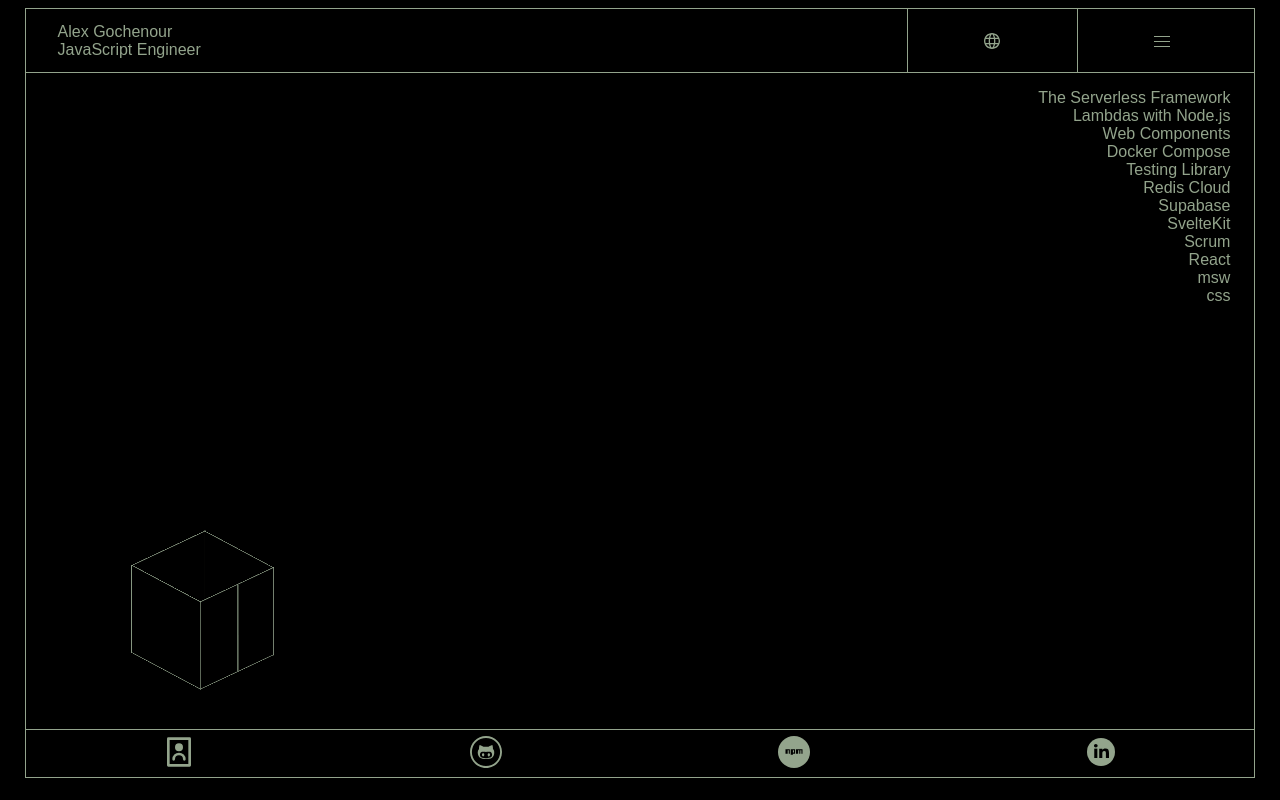
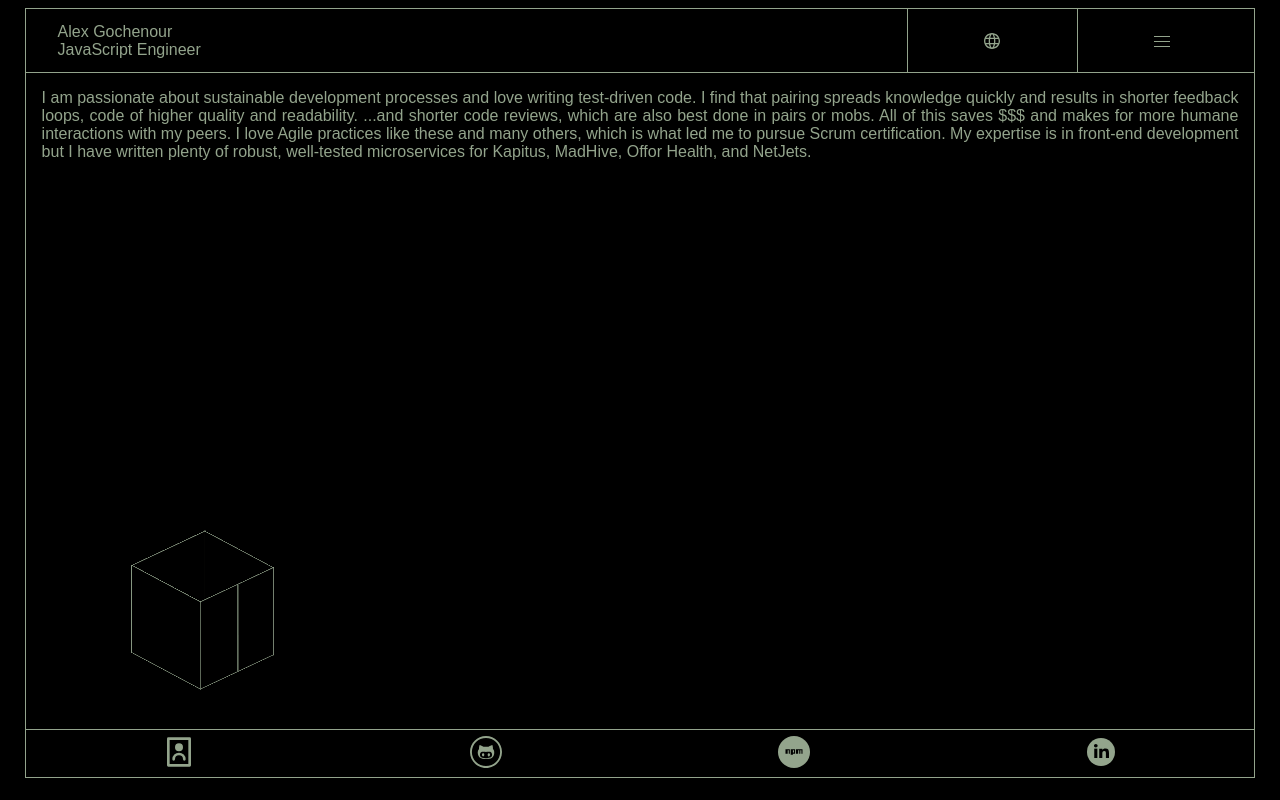
Before and after one commit to chunyukuo88/portfolio2, a React (Create React App) app: page / in a window 1280 px wide. Built offline with nearby package versions, Linux system fonts and the light colour scheme; what aws-amplify would draw is missing.

Commit message:
Content.

```diff
--- a/src/AboutMe.jsx
+++ b/src/AboutMe.jsx
@@ -0,0 +1,12 @@
+const style = {
+  margin: '1rem',
+  textAlign: 'justify',
+};
+
+export function AboutMe() {
+  return (
+    <article style={style}>
+      <div>I am passionate about sustainable development processes and love writing test-driven code. I find that pairing spreads knowledge quickly and results in shorter feedback loops, code of higher quality and readability. ...and shorter code reviews, which are also best done in pairs or mobs. All of this saves $$$ and makes for more humane interactions with my peers. I love Agile practices like these and many others, which is what led me to pursue Scrum certification. My expertise is in front-end development but I have written plenty of robust, well-tested microservices for Kapitus, MadHive, Offor Health, and NetJets.</div>
+    </article>
+  );
+}
--- a/src/App.jsx
+++ b/src/App.jsx
@@ -6,6 +6,7 @@ import Language from './features/language/Language';
 import { SettingsMenu } from './components/SettingsMenu/SettingsMenu';
 import { Sidebar } from './components/Sidebar/Sidebar';
 import { Skills } from './Skills';
+import { AboutMe } from './AboutMe';
 import { Footer } from './components/Footer/Footer';
 import { Cube } from './components/Cube/Cube';
 
@@ -68,7 +69,7 @@ function App({ logger }){
       <section id='primary-content'>
         <Sidebar isOpen={menuIsOpen} />
         <div id='tech-skills-and-settings-container'>
-          <Skills />
+          <AboutMe />
           <Cube />
           <SettingsMenu />
         </div>
```
